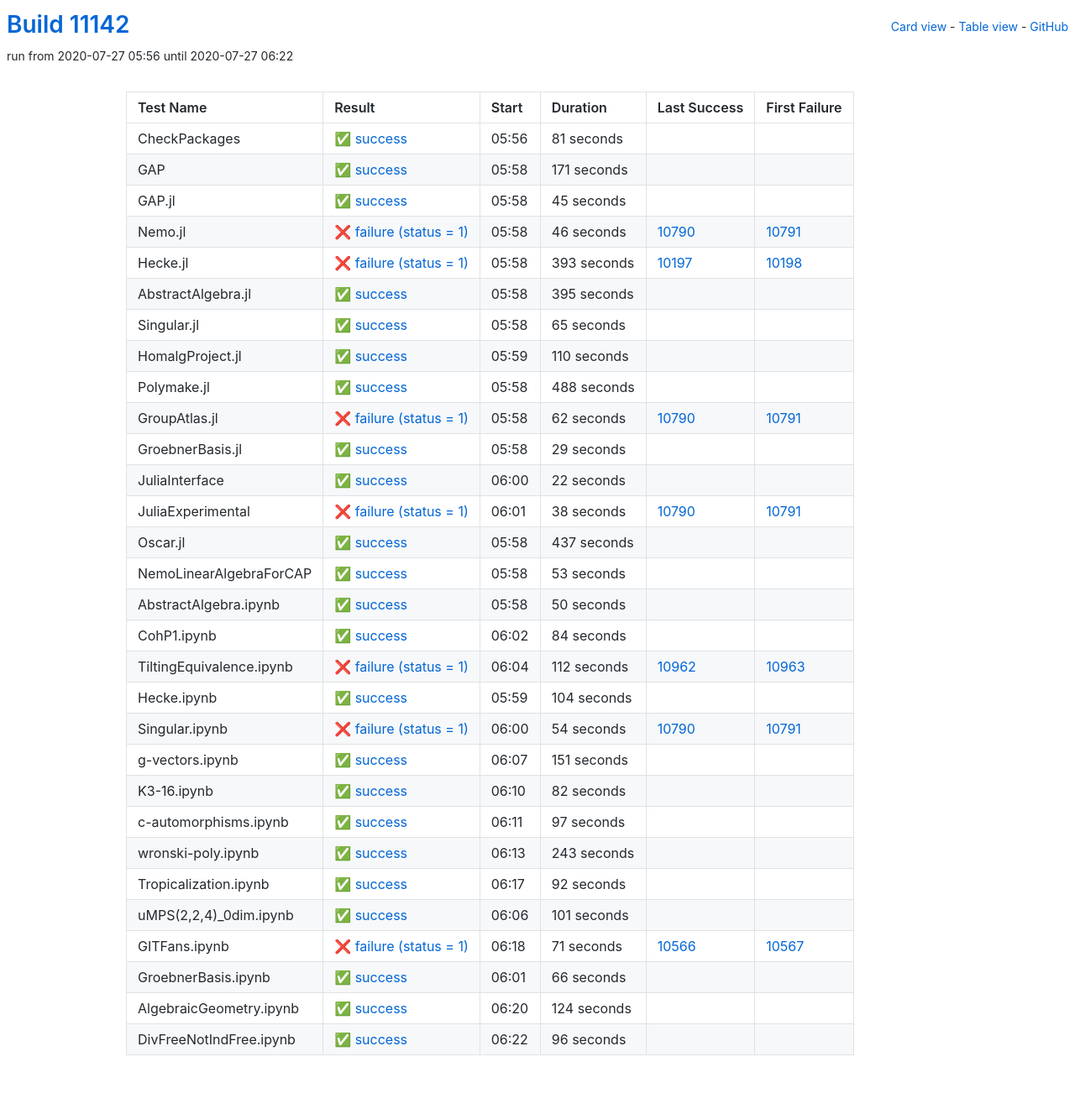
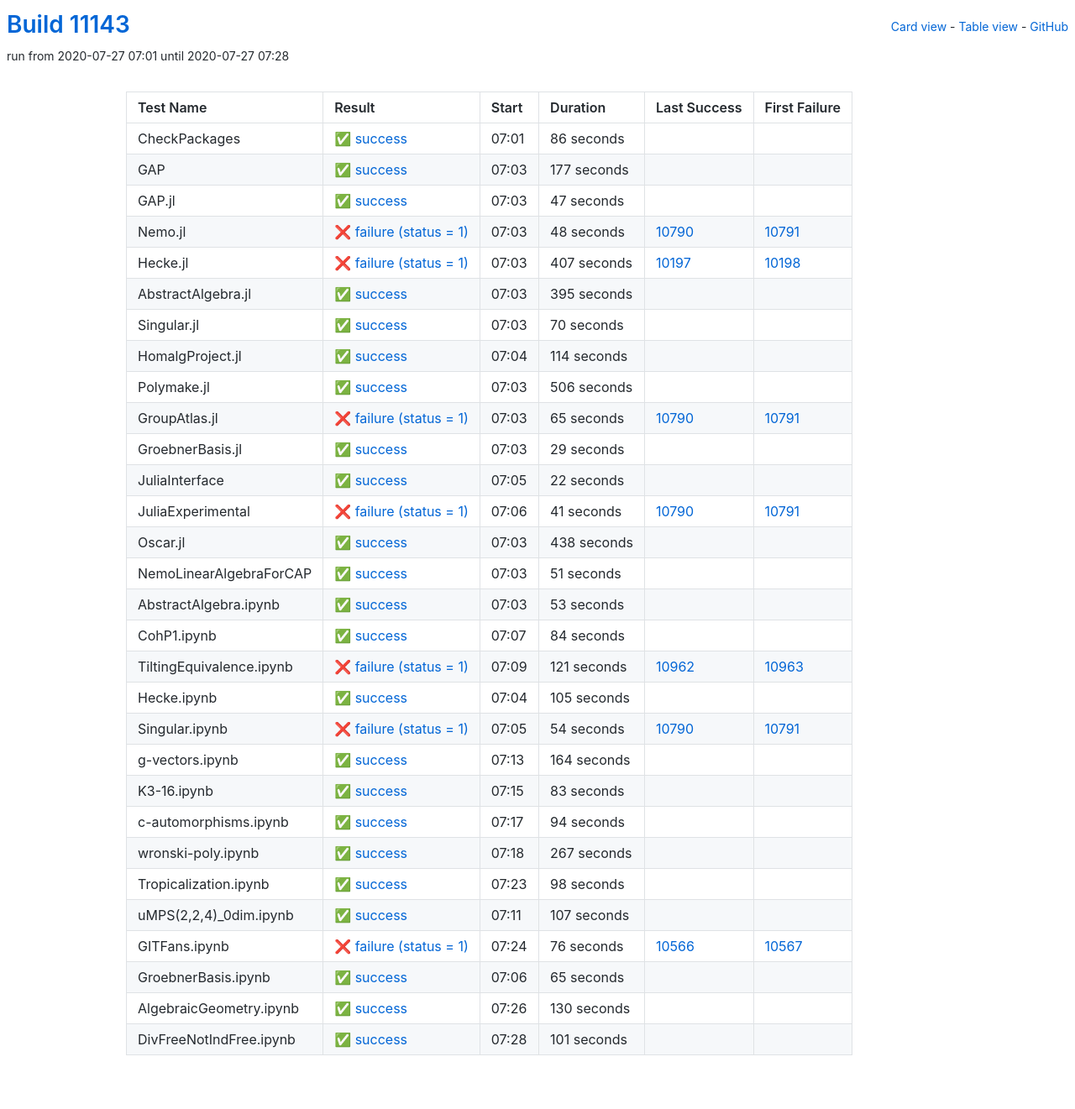
Before and after one commit to oscar-system/oscar-ci-status, a Jekyll site: the page built from table.html, in a window 1280 px wide. Shown: the whole page at 84% size. Built offline with Jekyll 4.4.1, drawn with Linux system fonts in a browser that asks for light colours.

Commit message:
Build #11143

```diff
--- a/_data/ci.yml
+++ b/_data/ci.yml
@@ -1,6 +1,6 @@
 ---
-build: 11142
-build_url: https://oscarci.mathematik.uni-kl.de/job/oscar/11142/
+build: 11143
+build_url: https://oscarci.mathematik.uni-kl.de/job/oscar/11143/
 job: oscar
 organization: oscar-system
 repo: oscar-ci-status
@@ -8,68 +8,68 @@
 tests:
 - name: CheckPackages
   id: checkpackages
-  log: https://oscarci.mathematik.uni-kl.de/job/oscar/11142/artifact/logs/build-11142/CheckPackages.log
-  start: 2020-07-27 05:56
+  log: https://oscarci.mathematik.uni-kl.de/job/oscar/11143/artifact/logs/build-11143/CheckPackages.log
+  start: 2020-07-27 07:01
   success: true
   exitcode: 0
   status: success
-  duration: 81
+  duration: 86
   last_success: false
   last_success_url:
   first_failure: false
   first_failure_url:
 - name: GAP
   id: gap
-  log: https://oscarci.mathematik.uni-kl.de/job/oscar/11142/artifact/logs/build-11142/GAP.log
-  start: 2020-07-27 05:58
+  log: https://oscarci.mathematik.uni-kl.de/job/oscar/11143/artifact/logs/build-11143/GAP.log
+  start: 2020-07-27 07:03
   success: true
   exitcode: 0
   status: success
-  duration: 171
+  duration: 177
   last_success: false
   last_success_url:
   first_failure: false
   first_failure_url:
 - name: GAP.jl
   id: gap-jl
-  log: https://oscarci.mathematik.uni-kl.de/job/oscar/11142/artifact/logs/build-11142/GAP.jl.log
-  start: 2020-07-27 05:58
+  log: https://oscarci.mathematik.uni-kl.de/job/oscar/11143/artifact/logs/build-11143/GAP.jl.log
+  start: 2020-07-27 07:03
   success: true
   exitcode: 0
   status: success
-  duration: 45
+  duration: 47
   last_success: false
   last_success_url:
   first_failure: false
   first_failure_url:
 - name: Nemo.jl
   id: nemo-jl
-  log: https://oscarci.mathematik.uni-kl.de/job/oscar/11142/artifact/logs/build-11142/Nemo.jl.log
-  start: 2020-07-27 05:58
+  log: https://oscarci.mathematik.uni-kl.de/job/oscar/11143/artifact/logs/build-11143/Nemo.jl.log
+  start: 2020-07-27 07:03
   success: false
   exitcode: 1
   status: failure
-  duration: 46
+  duration: 48
   last_success: 10790
   last_success_url: https://oscarci.mathematik.uni-kl.de/job/oscar/10790/
   first_failure: 10791
   first_failure_url: https://oscarci.mathematik.uni-kl.de/job/oscar/10791/
 - name: Hecke.jl
   id: hecke-jl
-  log: https://oscarci.mathematik.uni-kl.de/job/oscar/11142/artifact/logs/build-11142/Hecke.jl.log
-  start: 2020-07-27 05:58
+  log: https://oscarci.mathematik.uni-kl.de/job/oscar/11143/artifact/logs/build-11143/Hecke.jl.log
+  start: 2020-07-27 07:03
   success: false
   exitcode: 1
   status: failure
-  duration: 393
+  duration: 407
   last_success: 10197
   last_success_url: https://oscarci.mathematik.uni-kl.de/job/oscar/10197/
   first_failure: 10198
   first_failure_url: https://oscarci.mathematik.uni-kl.de/job/oscar/10198/
 - name: AbstractAlgebra.jl
   id: abstractalgebra-jl
-  log: https://oscarci.mathematik.uni-kl.de/job/oscar/11142/artifact/logs/build-11142/AbstractAlgebra.jl.log
-  start: 2020-07-27 05:58
+  log: https://oscarci.mathematik.uni-kl.de/job/oscar/11143/artifact/logs/build-11143/AbstractAlgebra.jl.log
+  start: 2020-07-27 07:03
   success: true
   exitcode: 0
   status: success
@@ -80,56 +80,56 @@
   first_failure_url:
 - name: Singular.jl
   id: singular-jl
-  log: https://oscarci.mathematik.uni-kl.de/job/oscar/11142/artifact/logs/build-11142/Singular.jl.log
-  start: 2020-07-27 05:58
+  log: https://oscarci.mathematik.uni-kl.de/job/oscar/11143/artifact/logs/build-11143/Singular.jl.log
+  start: 2020-07-27 07:03
   success: true
   exitcode: 0
   status: success
-  duration: 65
+  duration: 70
   last_success: false
   last_success_url:
   first_failure: false
   first_failure_url:
 - name: HomalgProject.jl
   id: homalgproject-jl
-  log: https://oscarci.mathematik.uni-kl.de/job/oscar/11142/artifact/logs/build-11142/HomalgProject.jl.log
-  start: 2020-07-27 05:59
+  log: https://oscarci.mathematik.uni-kl.de/job/oscar/11143/artifact/logs/build-11143/HomalgProject.jl.log
+  start: 2020-07-27 07:04
   success: true
   exitcode: 0
   status: success
-  duration: 110
+  duration: 114
   last_success: false
   last_success_url:
   first_failure: false
   first_failure_url:
 - name: Polymake.jl
   id: polymake-jl
-  log: https://oscarci.mathematik.uni-kl.de/job/oscar/11142/artifact/logs/build-11142/Polymake.jl.log
-  start: 2020-07-27 05:58
+  log: https://oscarci.mathematik.uni-kl.de/job/oscar/11143/artifact/logs/build-11143/Polymake.jl.log
+  start: 2020-07-27 07:03
   success: true
   exitcode: 0
   status: success
-  duration: 488
+  duration: 506
   last_success: false
   last_success_url:
   first_failure: false
   first_failure_url:
 - name: GroupAtlas.jl
   id: groupatlas-jl
-  log: https://oscarci.mathematik.uni-kl.de/job/oscar/11142/artifact/logs/build-11142/GroupAtlas.jl.log
-  start: 2020-07-27 05:58
+  log: https://oscarci.mathematik.uni-kl.de/job/oscar/11143/artifact/logs/build-11143/GroupAtlas.jl.log
+  start: 2020-07-27 07:03
   success: false
   exitcode: 1
   status: failure
-  duration: 62
+  duration: 65
   last_success: 10790
   last_success_url: https://oscarci.mathematik.uni-kl.de/job/oscar/10790/
   first_failure: 10791
   first_failure_url: https://oscarci.mathematik.uni-kl.de/job/oscar/10791/
 - name: GroebnerBasis.jl
   id: groebnerbasis-jl
-  log: https://oscarci.mathematik.uni-kl.de/job/oscar/11142/artifact/logs/build-11142/GroebnerBasis.jl.log
-  start: 2020-07-27 05:58
+  log: https://oscarci.mathematik.uni-kl.de/job/oscar/11143/artifact/logs/build-11143/GroebnerBasis.jl.log
+  start: 2020-07-27 07:03
   success: true
   exitcode: 0
   status: success
@@ -140,8 +140,8 @@
   first_failure_url:
 - name: JuliaInterface
   id: juliainterface
-  log: https://oscarci.mathematik.uni-kl.de/job/oscar/11142/artifact/logs/build-11142/JuliaInterface.log
-  start: 2020-07-27 06:00
+  log: https://oscarci.mathematik.uni-kl.de/job/oscar/11143/artifact/logs/build-11143/JuliaInterface.log
+  start: 2020-07-27 07:05
   success: true
   exitcode: 0
   status: success
@@ -152,32 +152,44 @@
   first_failure_url:
 - name: JuliaExperimental
   id: juliaexperimental
-  log: https://oscarci.mathematik.uni-kl.de/job/oscar/11142/artifact/logs/build-11142/JuliaExperimental.log
-  start: 2020-07-27 06:01
+  log: https://oscarci.mathematik.uni-kl.de/job/oscar/11143/artifact/logs/build-11143/JuliaExperimental.log
+  start: 2020-07-27 07:06
   success: false
   exitcode: 1
   status: failure
-  duration: 38
+  duration: 41
   last_success: 10790
   last_success_url: https://oscarci.mathematik.uni-kl.de/job/oscar/10790/
   first_failure: 10791
   first_failure_url: https://oscarci.mathematik.uni-kl.de/job/oscar/10791/
 - name: Oscar.jl
   id: oscar-jl
-  log: https://oscarci.mathematik.uni-kl.de/job/oscar/11142/artifact/logs/build-11142/Oscar.jl.log
-  start: 2020-07-27 05:58
+  log: https://oscarci.mathematik.uni-kl.de/job/oscar/11143/artifact/logs/build-11143/Oscar.jl.log
+  start: 2020-07-27 07:03
   success: true
   exitcode: 0
   status: success
-  duration: 437
+  duration: 438
   last_success: false
   last_success_url:
   first_failure: false
   first_failure_url:
 - name: NemoLinearAlgebraForCAP
   id: nemolinearalgebraforcap
-  log: https://oscarci.mathematik.uni-kl.de/job/oscar/11142/artifact/logs/build-11142/NemoLinearAlgebraForCAP.log
-  start: 2020-07-27 05:58
+  log: https://oscarci.mathematik.uni-kl.de/job/oscar/11143/artifact/logs/build-11143/NemoLinearAlgebraForCAP.log
+  start: 2020-07-27 07:03
+  success: true
+  exitcode: 0
+  status: success
+  duration: 51
+  last_success: false
+  last_success_url:
+  first_failure: false
+  first_failure_url:
+- name: AbstractAlgebra.ipynb
+  id: abstractalgebra-ipynb
+  log: https://oscarci.mathematik.uni-kl.de/job/oscar/11143/artifact/logs/build-11143/AbstractAlgebra.ipynb.log
+  start: 2020-07-27 07:03
   success: true
   exitcode: 0
   status: success
@@ -186,22 +198,10 @@
   last_success_url:
   first_failure: false
   first_failure_url:
-- name: AbstractAlgebra.ipynb
-  id: abstractalgebra-ipynb
-  log: https://oscarci.mathematik.uni-kl.de/job/oscar/11142/artifact/logs/build-11142/AbstractAlgebra.ipynb.log
-  start: 2020-07-27 05:58
-  success: true
-  exitcode: 0
-  status: success
-  duration: 50
-  last_success: false
-  last_success_url:
-  first_failure: false
-  first_failure_url:
 - name: CohP1.ipynb
   id: cohp1-ipynb
-  log: https://oscarci.mathematik.uni-kl.de/job/oscar/11142/artifact/logs/build-11142/CohP1.ipynb.log
-  start: 2020-07-27 06:02
+  log: https://oscarci.mathematik.uni-kl.de/job/oscar/11143/artifact/logs/build-11143/CohP1.ipynb.log
+  start: 2020-07-27 07:07
   success: true
   exitcode: 0
   status: success
@@ -212,32 +212,32 @@
   first_failure_url:
 - name: TiltingEquivalence.ipynb
   id: tiltingequivalence-ipynb
-  log: https://oscarci.mathematik.uni-kl.de/job/oscar/11142/artifact/logs/build-11142/TiltingEquivalence.ipynb.log
-  start: 2020-07-27 06:04
+  log: https://oscarci.mathematik.uni-kl.de/job/oscar/11143/artifact/logs/build-11143/TiltingEquivalence.ipynb.log
+  start: 2020-07-27 07:09
   success: false
   exitcode: 1
   status: failure
-  duration: 112
+  duration: 121
   last_success: 10962
   last_success_url: https://oscarci.mathematik.uni-kl.de/job/oscar/10962/
   first_failure: 10963
   first_failure_url: https://oscarci.mathematik.uni-kl.de/job/oscar/10963/
 - name: Hecke.ipynb
   id: hecke-ipynb
-  log: https://oscarci.mathematik.uni-kl.de/job/oscar/11142/artifact/logs/build-11142/Hecke.ipynb.log
-  start: 2020-07-27 05:59
+  log: https://oscarci.mathematik.uni-kl.de/job/oscar/11143/artifact/logs/build-11143/Hecke.ipynb.log
+  start: 2020-07-27 07:04
   success: true
   exitcode: 0
   status: success
-  duration: 104
+  duration: 105
   last_success: false
   last_success_url:
   first_failure: false
   first_failure_url:
 - name: Singular.ipynb
   id: singular-ipynb
-  log: https://oscarci.mathematik.uni-kl.de/job/oscar/11142/artifact/logs/build-11142/Singular.ipynb.log
-  start: 2020-07-27 06:00
+  log: https://oscarci.mathematik.uni-kl.de/job/oscar/11143/artifact/logs/build-11143/Singular.ipynb.log
+  start: 2020-07-27 07:05
   success: false
   exitcode: 1
   status: failure
@@ -248,68 +248,116 @@
   first_failure_url: https://oscarci.mathematik.uni-kl.de/job/oscar/10791/
 - name: g-vectors.ipynb
   id: g-vectors-ipynb
-  log: https://oscarci.mathematik.uni-kl.de/job/oscar/11142/artifact/logs/build-11142/g-vectors.ipynb.log
-  start: 2020-07-27 06:07
+  log: https://oscarci.mathematik.uni-kl.de/job/oscar/11143/artifact/logs/build-11143/g-vectors.ipynb.log
+  start: 2020-07-27 07:13
   success: true
   exitcode: 0
   status: success
-  duration: 151
+  duration: 164
   last_success: false
   last_success_url:
   first_failure: false
   first_failure_url:
 - name: K3-16.ipynb
   id: k3-16-ipynb
-  log: https://oscarci.mathematik.uni-kl.de/job/oscar/11142/artifact/logs/build-11142/K3-16.ipynb.log
-  start: 2020-07-27 06:10
+  log: https://oscarci.mathematik.uni-kl.de/job/oscar/11143/artifact/logs/build-11143/K3-16.ipynb.log
+  start: 2020-07-27 07:15
   success: true
   exitcode: 0
   status: success
-  duration: 82
+  duration: 83
   last_success: false
   last_success_url:
   first_failure: false
   first_failure_url:
 - name: c-automorphisms.ipynb
   id: c-automorphisms-ipynb
-  log: https://oscarci.mathematik.uni-kl.de/job/oscar/11142/artifact/logs/build-11142/c-automorphisms.ipynb.log
-  start: 2020-07-27 06:11
+  log: https://oscarci.mathematik.uni-kl.de/job/oscar/11143/artifact/logs/build-11143/c-automorphisms.ipynb.log
+  start: 2020-07-27 07:17
   success: true
   exitcode: 0
   status: success
-  duration: 97
+  duration: 94
   last_success: false
   last_success_url:
   first_failure: false
   first_failure_url:
 - name: wronski-poly.ipynb
   id: wronski-poly-ipynb
-  log: https://oscarci.mathematik.uni-kl.de/job/oscar/11142/artifact/logs/build-11142/wronski-poly.ipynb.log
-  start: 2020-07-27 06:13
+  log: https://oscarci.mathematik.uni-kl.de/job/oscar/11143/artifact/logs/build-11143/wronski-poly.ipynb.log
+  start: 2020-07-27 07:18
   success: true
   exitcode: 0
   status: success
-  duration: 243
+  duration: 267
   last_success: false
   last_success_url:
   first_failure: false
   first_failure_url:
 - name: Tropicalization.ipynb
   id: tropicalization-ipynb
-  log: https://oscarci.mathematik.uni-kl.de/job/oscar/11142/artifact/logs/build-11142/Tropicalization.ipynb.log
-  start: 2020-07-27 06:17
+  log: https://oscarci.mathematik.uni-kl.de/job/oscar/11143/artifact/logs/build-11143/Tropicalization.ipynb.log
+  start: 2020-07-27 07:23
   success: true
   exitcode: 0
   status: success
-  duration: 92
+  duration: 98
   last_success: false
   last_success_url:
   first_failure: false
   first_failure_url:
 - name: uMPS(2,2,4)_0dim.ipynb
   id: umps-2-2-4-0dim-ipynb
-  log: https://oscarci.mathematik.uni-kl.de/job/oscar/11142/artifact/logs/build-11142/uMPS-2-2-4-_0dim.ipynb.log
-  start: 2020-07-27 06:06
+  log: https://oscarci.mathematik.uni-kl.de/job/oscar/11143/artifact/logs/build-11143/uMPS-2-2-4-_0dim.ipynb.log
+  start: 2020-07-27 07:11
+  success: true
+  exitcode: 0
+  status: success
+  duration: 107
+  last_success: false
+  last_success_url:
+  first_failure: false
+  first_failure_url:
+- name: GITFans.ipynb
+  id: gitfans-ipynb
+  log: https://oscarci.mathematik.uni-kl.de/job/oscar/11143/artifact/logs/build-11143/GITFans.ipynb.log
+  start: 2020-07-27 07:24
+  success: false
+  exitcode: 1
+  status: failure
+  duration: 76
+  last_success: 10566
+  last_success_url: https://oscarci.mathematik.uni-kl.de/job/oscar/10566/
+  first_failure: 10567
+  first_failure_url: https://oscarci.mathematik.uni-kl.de/job/oscar/10567/
+- name: GroebnerBasis.ipynb
+  id: groebnerbasis-ipynb
+  log: https://oscarci.mathematik.uni-kl.de/job/oscar/11143/artifact/logs/build-11143/GroebnerBasis.ipynb.log
+  start: 2020-07-27 07:06
+  success: true
+  exitcode: 0
+  status: success
+  duration: 65
+  last_success: false
+  last_success_url:
+  first_failure: false
+  first_failure_url:
+- name: AlgebraicGeometry.ipynb
+  id: algebraicgeometry-ipynb
+  log: https://oscarci.mathematik.uni-kl.de/job/oscar/11143/artifact/logs/build-11143/AlgebraicGeometry.ipynb.log
+  start: 2020-07-27 07:26
+  success: true
+  exitcode: 0
+  status: success
+  duration: 130
+  last_success: false
+  last_success_url:
+  first_failure: false
+  first_failure_url:
+- name: DivFreeNotIndFree.ipynb
+  id: divfreenotindfree-ipynb
+  log: https://oscarci.mathematik.uni-kl.de/job/oscar/11143/artifact/logs/build-11143/DivFreeNotIndFree.ipynb.log
+  start: 2020-07-27 07:28
   success: true
   exitcode: 0
   status: success
@@ -318,51 +366,3 @@
   last_success_url:
   first_failure: false
   first_failure_url:
-- name: GITFans.ipynb
-  id: gitfans-ipynb
-  log: https://oscarci.mathematik.uni-kl.de/job/oscar/11142/artifact/logs/build-11142/GITFans.ipynb.log
-  start: 2020-07-27 06:18
-  success: false
-  exitcode: 1
-  status: failure
-  duration: 71
-  last_success: 10566
-  last_success_url: https://oscarci.mathematik.uni-kl.de/job/oscar/10566/
-  first_failure: 10567
-  first_failure_url: https://oscarci.mathematik.uni-kl.de/job/oscar/10567/
-- name: GroebnerBasis.ipynb
-  id: groebnerbasis-ipynb
-  log: https://oscarci.mathematik.uni-kl.de/job/oscar/11142/artifact/logs/build-11142/GroebnerBasis.ipynb.log
-  start: 2020-07-27 06:01
-  success: true
-  exitcode: 0
-  status: success
-  duration: 66
-  last_success: false
-  last_success_url:
-  first_failure: false
-  first_failure_url:
-- name: AlgebraicGeometry.ipynb
-  id: algebraicgeometry-ipynb
-  log: https://oscarci.mathematik.uni-kl.de/job/oscar/11142/artifact/logs/build-11142/AlgebraicGeometry.ipynb.log
-  start: 2020-07-27 06:20
-  success: true
-  exitcode: 0
-  status: success
-  duration: 124
-  last_success: false
-  last_success_url:
-  first_failure: false
-  first_failure_url:
-- name: DivFreeNotIndFree.ipynb
-  id: divfreenotindfree-ipynb
-  log: https://oscarci.mathematik.uni-kl.de/job/oscar/11142/artifact/logs/build-11142/DivFreeNotIndFree.ipynb.log
-  start: 2020-07-27 06:22
-  success: true
-  exitcode: 0
-  status: success
-  duration: 96
-  last_success: false
-  last_success_url:
-  first_failure: false
-  first_failure_url:
```
Also changed, not shown: README.md.
